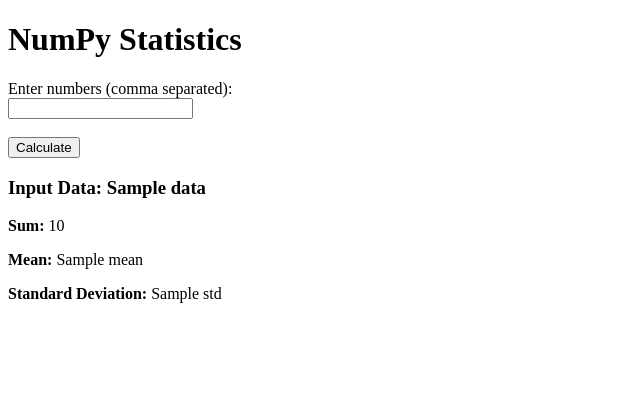
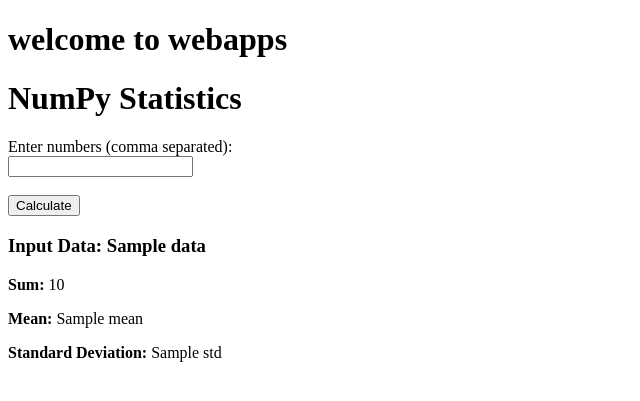
Before and after one commit to ananddonepudi/pythonwebapps, a Flask app: template templates/index.html in a window 1280 px wide. Shown: the top 401 px of the page, without its empty margins (0-640 px from the left). Run offline with Flask 3, Linux system fonts and the light colour scheme; the template is opened without the code that fills it: most values are stand-ins (such as "Sample title", 1, 10 or a date in 2020).

Commit message:
second commit

```diff
--- a/templates/index.html
+++ b/templates/index.html
@@ -4,6 +4,7 @@
     <title>NumPy Stats</title>
 </head>
 <body>
+    <h1>welcome to webapps</h1>
     <h1>NumPy Statistics</h1>
     <form method="POST">
         <label>Enter numbers (comma separated):</label><br>
```
